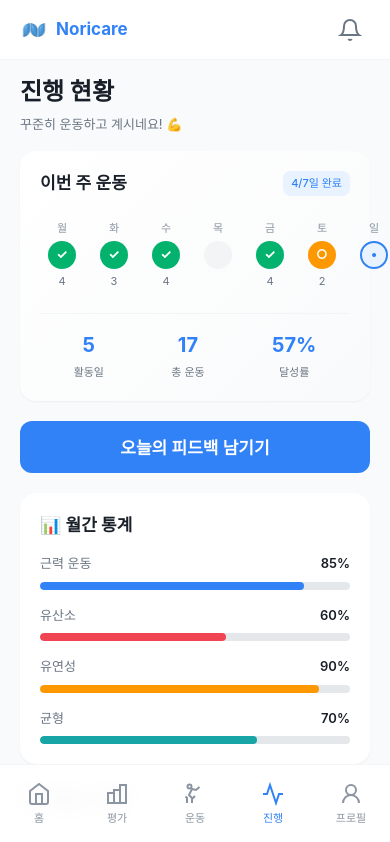
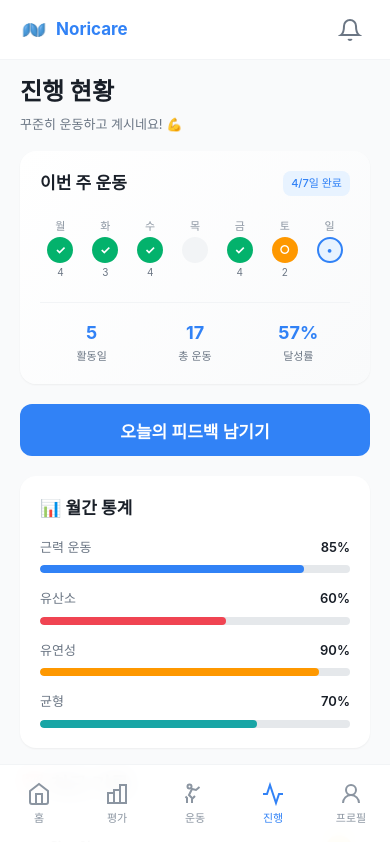
Before and after one commit to sub3man/noricare, a Next.js app in the folder apps/frontend/: page /progress in a window 390 px wide. Shown: the top 842 px of the page. Built offline with nearby package versions, Linux system fonts and the light colour scheme; a web font is replaced by a local one.

Commit message:
Fix progress page responsive layout issues

```diff
--- a/apps/frontend/app/progress/page.module.css
+++ b/apps/frontend/app/progress/page.module.css
@@ -11,37 +11,41 @@
 .weekGrid {
     display: grid;
     grid-template-columns: repeat(7, 1fr);
-    gap: var(--spacing-2);
+    gap: 4px;
     margin: var(--spacing-4) 0;
+    width: 100%;
+    box-sizing: border-box;
 }
 
 .dayItem {
     display: flex;
     flex-direction: column;
     align-items: center;
-    gap: var(--spacing-1);
-    padding: var(--spacing-2);
+    gap: 2px;
+    padding: 6px 2px;
     border-radius: var(--radius-md);
     transition: all var(--transition-fast);
+    min-width: 0;
 }
 
 .dayLabel {
-    font-size: var(--font-size-xs);
+    font-size: 11px;
     color: var(--color-text-tertiary);
     font-weight: var(--font-weight-medium);
 }
 
 .dayIcon {
-    width: 28px;
-    height: 28px;
+    width: 26px;
+    height: 26px;
     display: flex;
     align-items: center;
     justify-content: center;
     border-radius: var(--radius-full);
     background: var(--grey-100);
-    font-size: var(--font-size-sm);
+    font-size: 12px;
     font-weight: var(--font-weight-bold);
     color: var(--grey-400);
+    flex-shrink: 0;
 }
 
 .dayItem.completed .dayIcon {
@@ -61,7 +65,7 @@
 }
 
 .dayCount {
-    font-size: var(--font-size-xs);
+    font-size: 10px;
     color: var(--color-text-secondary);
 }
 
@@ -70,24 +74,27 @@
     justify-content: space-around;
     padding-top: var(--spacing-4);
     border-top: 1px solid var(--color-divider);
+    width: 100%;
 }
 
 .weekStatItem {
     display: flex;
     flex-direction: column;
     align-items: center;
+    flex: 1;
+    min-width: 0;
 }
 
 .weekStatValue {
-    font-size: var(--font-size-lg);
+    font-size: 18px;
     font-weight: var(--font-weight-bold);
     color: var(--color-primary);
 }
 
 .weekStatLabel {
-    font-size: var(--font-size-xs);
+    font-size: 11px;
     color: var(--color-text-secondary);
-    margin-top: var(--spacing-1);
+    margin-top: 2px;
 }
 
 /* Quick Actions */
```
